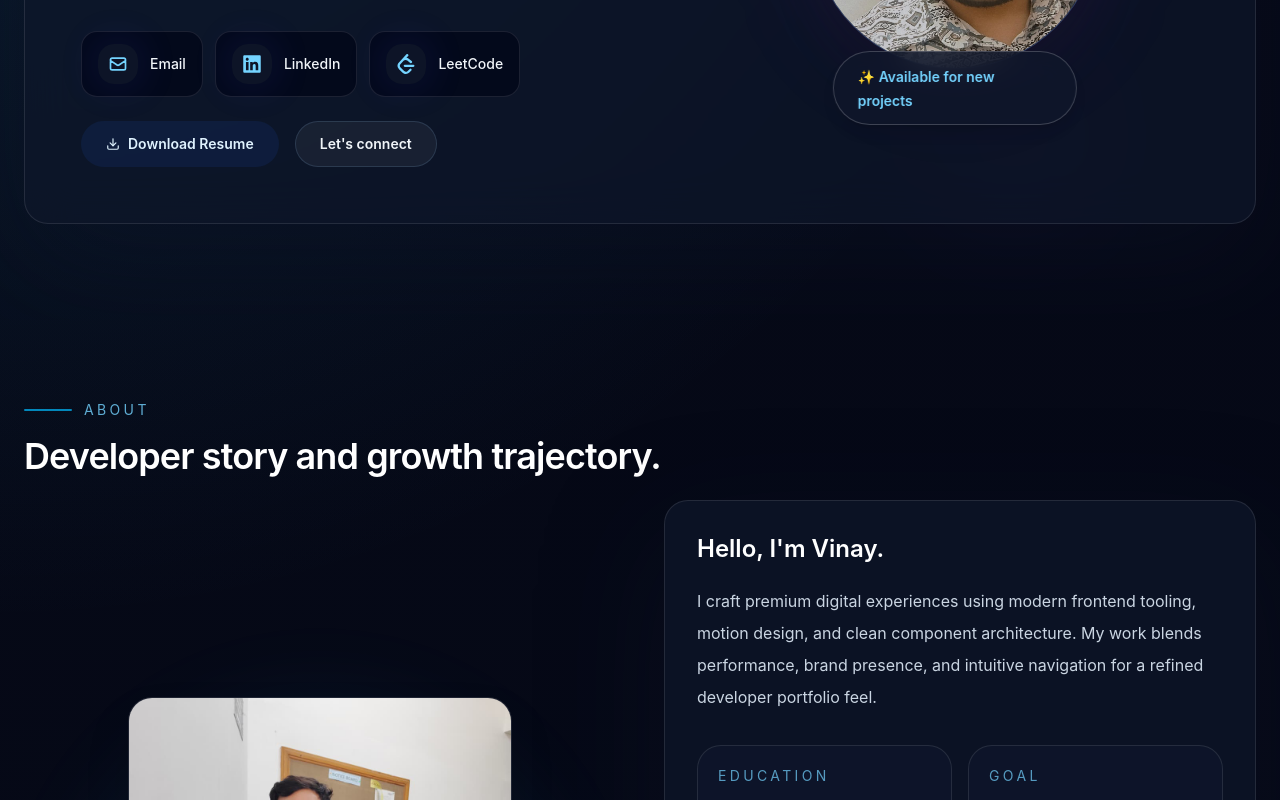
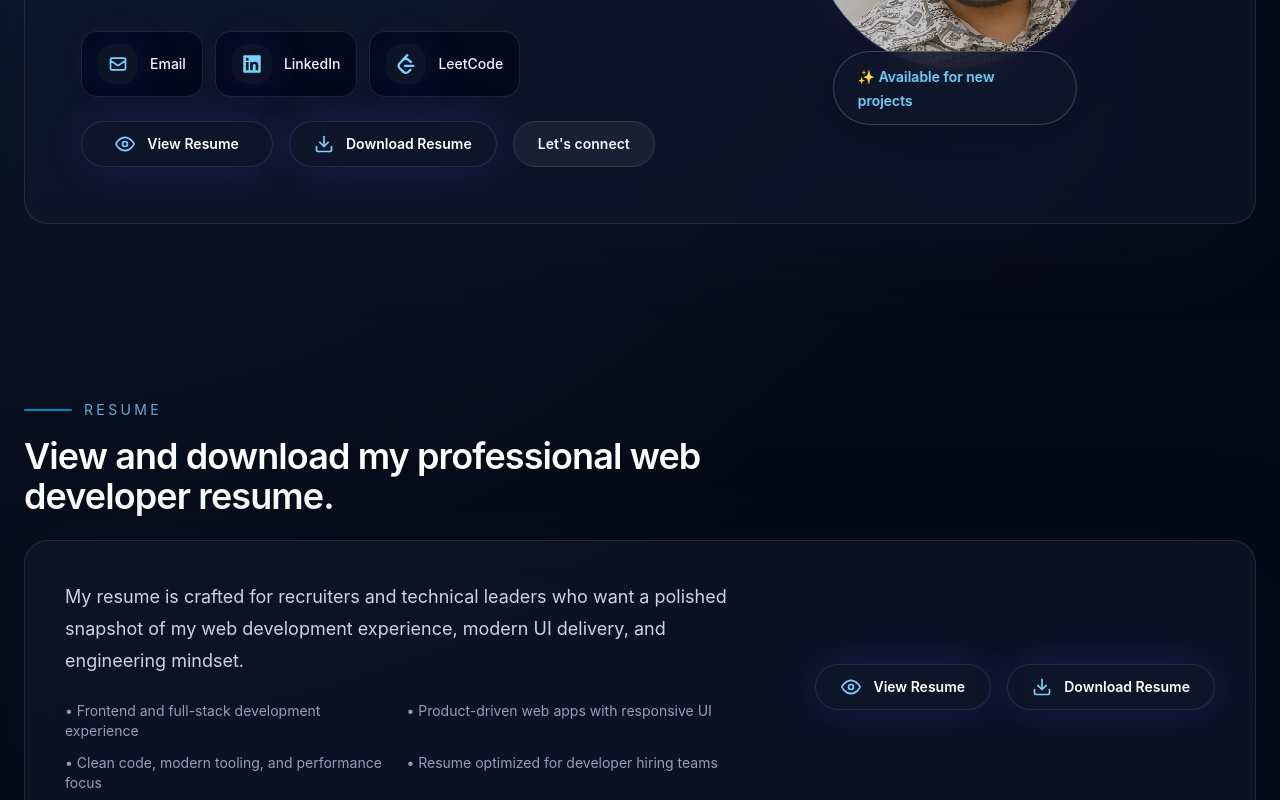
Before and after one commit to VinayGoel000/vinay-portfolio, a React (Vite) app: page / in a window 1280 px wide. Shown: the part 540-1340 px from the top of the page. Built offline with nearby package versions, Linux system fonts and the light colour scheme.

Commit message:
Added resume view and download functionality

```diff
--- a/src/App.jsx
+++ b/src/App.jsx
@@ -1,5 +1,6 @@
 import Navbar from './components/Navbar.jsx'
 import Hero from './sections/Hero.jsx'
+import Resume from './sections/Resume.jsx'
 import About from './sections/About.jsx'
 import Skills from './sections/Skills.jsx'
 import Projects from './sections/Projects.jsx'
@@ -12,6 +13,7 @@ function App() {
       <Navbar />
       <main>
         <Hero />
+        <Resume />
         <About />
         <Skills />
         <Projects />
--- /dev/null
+++ b/src/components/ActionButton.jsx
@@ -0,0 +1,19 @@
+import { motion } from 'framer-motion'
+
+export default function ActionButton({ href, icon: Icon, children, download, className = '', ...props }) {
+  return (
+    <motion.a
+      href={href}
+      target="_blank"
+      rel="noopener noreferrer"
+      download={download ? 'VinayGoelResume.pdf' : undefined}
+      whileHover={{ y: -2, scale: 1.02 }}
+      whileTap={{ scale: 0.98 }}
+      className={`inline-flex items-center justify-center gap-3 rounded-full border border-white/10 bg-slate-900/75 px-6 py-3 text-sm font-semibold text-white shadow-glow transition-all duration-300 hover:border-sky-400/40 hover:bg-slate-900/95 hover:text-sky-100 ${className}`}
+      {...props}
+    >
+      {Icon ? <Icon className="h-5 w-5 text-sky-300" /> : null}
+      {children}
+    </motion.a>
+  )
+}
--- a/src/sections/Hero.jsx
+++ b/src/sections/Hero.jsx
@@ -1,11 +1,14 @@
 import { useEffect, useMemo, useState } from 'react'
 import { motion } from 'framer-motion'
-import { FiDownload } from 'react-icons/fi'
+import { FiDownload, FiEye } from 'react-icons/fi'
 import { FaLinkedin } from 'react-icons/fa'
 import { HiOutlineMail } from 'react-icons/hi'
 import { SiLeetcode } from 'react-icons/si'
+import ActionButton from '../components/ActionButton.jsx'
 import ProfileImage from '../components/ProfileImage.jsx'
 import vinayFront from '../assets/vinay-front.jpeg'
+
+const resumeUrl = '/resume/VinayGoelResume.pdf'
 
 const roles = ['Full-stack Engineer', 'UI Architect', 'Digital Product Maker']
 
@@ -105,9 +108,12 @@ export default function Hero() {
                 })}
               </div>
               <div className="mt-6 flex flex-wrap gap-4">
-                <a href="/resume.pdf" download className="glow-button">
-                  <FiDownload className="mr-2" /> Download Resume
-                </a>
+                <ActionButton href={resumeUrl} icon={FiEye} className="min-w-[12rem] justify-center">
+                  View Resume
+                </ActionButton>
+                <ActionButton href={resumeUrl} icon={FiDownload} download className="min-w-[12rem] justify-center">
+                  Download Resume
+                </ActionButton>
                 <a href="#contact" className="inline-flex items-center justify-center rounded-full border border-slate-700/80 bg-white/5 px-6 py-3 text-sm font-semibold text-slate-100 transition hover:border-sky-400/40 hover:text-sky-200">
                   Let&apos;s connect
                 </a>
--- /dev/null
+++ b/src/sections/Resume.jsx
@@ -0,0 +1,47 @@
+import { motion } from 'framer-motion'
+import { FiDownload, FiEye } from 'react-icons/fi'
+import SectionHeading from '../components/SectionHeading.jsx'
+import ActionButton from '../components/ActionButton.jsx'
+
+const resumeUrl = '/resume/VinayGoelResume.pdf'
+
+export default function Resume() {
+  return (
+    <section id="resume" className="px-6 py-20">
+      <div className="mx-auto max-w-7xl">
+        <SectionHeading title="Resume" subtitle="View and download my professional web developer resume." />
+
+        <motion.div
+          initial={{ opacity: 0, y: 20 }}
+          whileInView={{ opacity: 1, y: 0 }}
+          viewport={{ once: true, amount: 0.3 }}
+          transition={{ duration: 0.75 }}
+          className="glass-card overflow-hidden p-8 sm:p-10"
+        >
+          <div className="grid gap-8 lg:grid-cols-[1.2fr_0.8fr] lg:items-center">
+            <div className="space-y-6">
+              <p className="text-lg leading-8 text-slate-300">
+                My resume is crafted for recruiters and technical leaders who want a polished snapshot of my web development experience, modern UI delivery, and engineering mindset.
+              </p>
+              <div className="grid gap-3 text-sm text-slate-400 sm:grid-cols-2">
+                <p>• Frontend and full-stack development experience</p>
+                <p>• Product-driven web apps with responsive UI</p>
+                <p>• Clean code, modern tooling, and performance focus</p>
+                <p>• Resume optimized for developer hiring teams</p>
+              </div>
+            </div>
+
+            <div className="flex flex-col gap-4 sm:flex-row sm:justify-end">
+              <ActionButton href={resumeUrl} icon={FiEye} className="min-w-[11rem] justify-center">
+                View Resume
+              </ActionButton>
+              <ActionButton href={resumeUrl} icon={FiDownload} download className="min-w-[11rem] justify-center">
+                Download Resume
+              </ActionButton>
+            </div>
+          </div>
+        </motion.div>
+      </div>
+    </section>
+  )
+}
```
Also changed, not shown: 2 other files (tests, documents, lock files or other folders).
